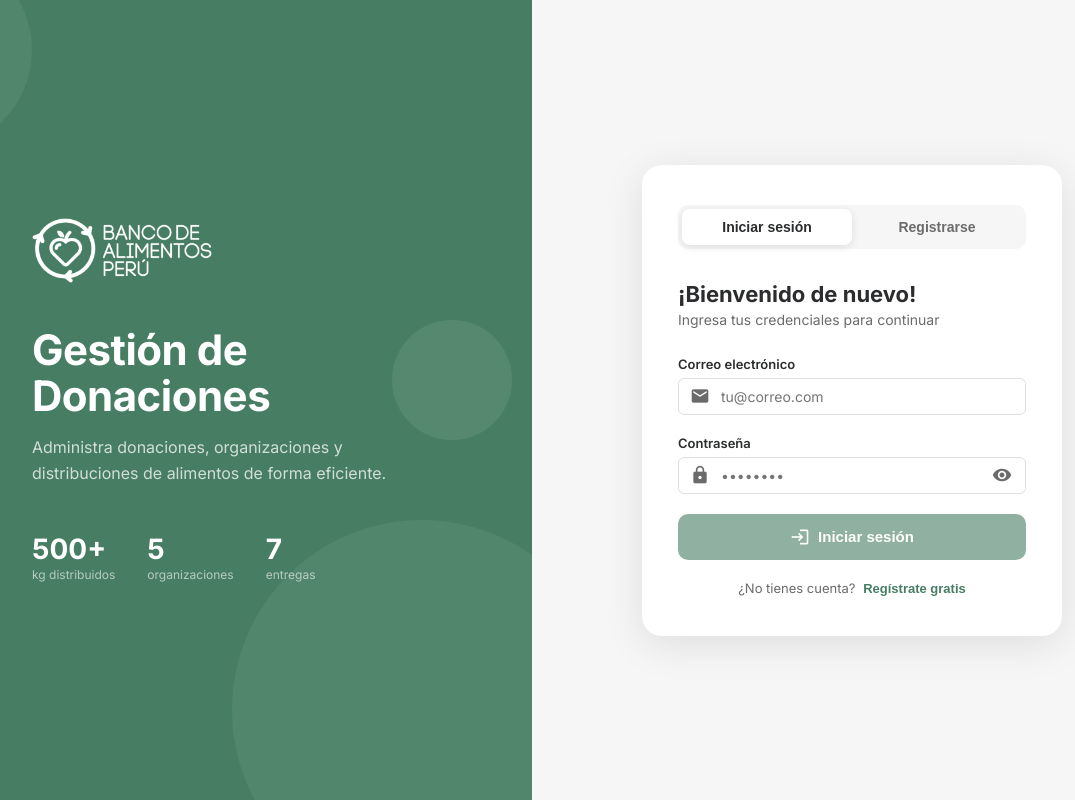
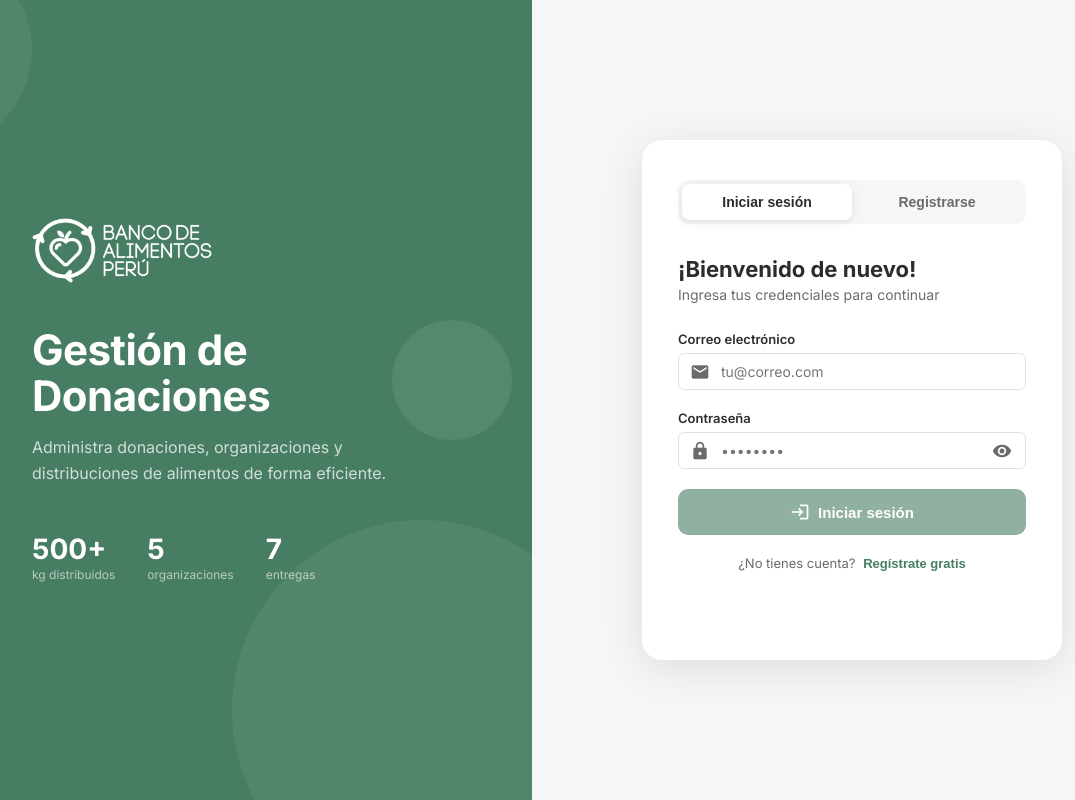
Before and after one commit to jhersonzarate/BancoAlimentos, an Angular app in the folder frontend/: page /login in a window 1280 px wide. Shown: the whole page, without its empty margins (108-1183 px from the left). Built offline with nearby package versions, Linux system fonts and the light colour scheme.

Commit message:
ultima actualizaciondsdsd

```diff
--- a/frontend/src/app/pages/auth/auth.component.scss
+++ b/frontend/src/app/pages/auth/auth.component.scss
@@ -137,10 +137,14 @@
   padding: 40px 36px;
   width: 100%;
   max-width: 420px;
+  min-height: 520px; // ← agrega esto
+  display: flex;      // ← agrega esto
+  flex-direction: column; // ← agrega esto
 
   @media (max-width: 480px) {
     padding: 28px 20px;
     border-radius: 16px;
+    min-height: 480px; // ← agrega esto
   }
 }
 
--- a/frontend/src/app/pages/auth/auth.component.ts
+++ b/frontend/src/app/pages/auth/auth.component.ts
@@ -19,11 +19,11 @@ import { AuthService } from '../../services/auth.service';
   animations: [
         trigger('fadeSlide', [
           transition(':enter', [
-        style({ opacity: 0, transform: 'translateY(12px)' }),
-        animate('220ms ease-out', style({ opacity: 1, transform: 'translateY(0)' }))
+            style({ opacity: 0 }),  // ← quita el translateY
+            animate('220ms ease-out', style({ opacity: 1 }))
           ]),
-      transition(':leave', [
-        animate('150ms ease-in', style({ opacity: 0, transform: 'translateY(-8px)' }))
+          transition(':leave', [animate('150ms ease-in', style({ opacity: 0 }))
+
           ])
         ])
       ]
```
Also changed, not shown: 2 other files (tests, documents, lock files or other folders). Lines whose indentation alone changed are shown as unchanged.
